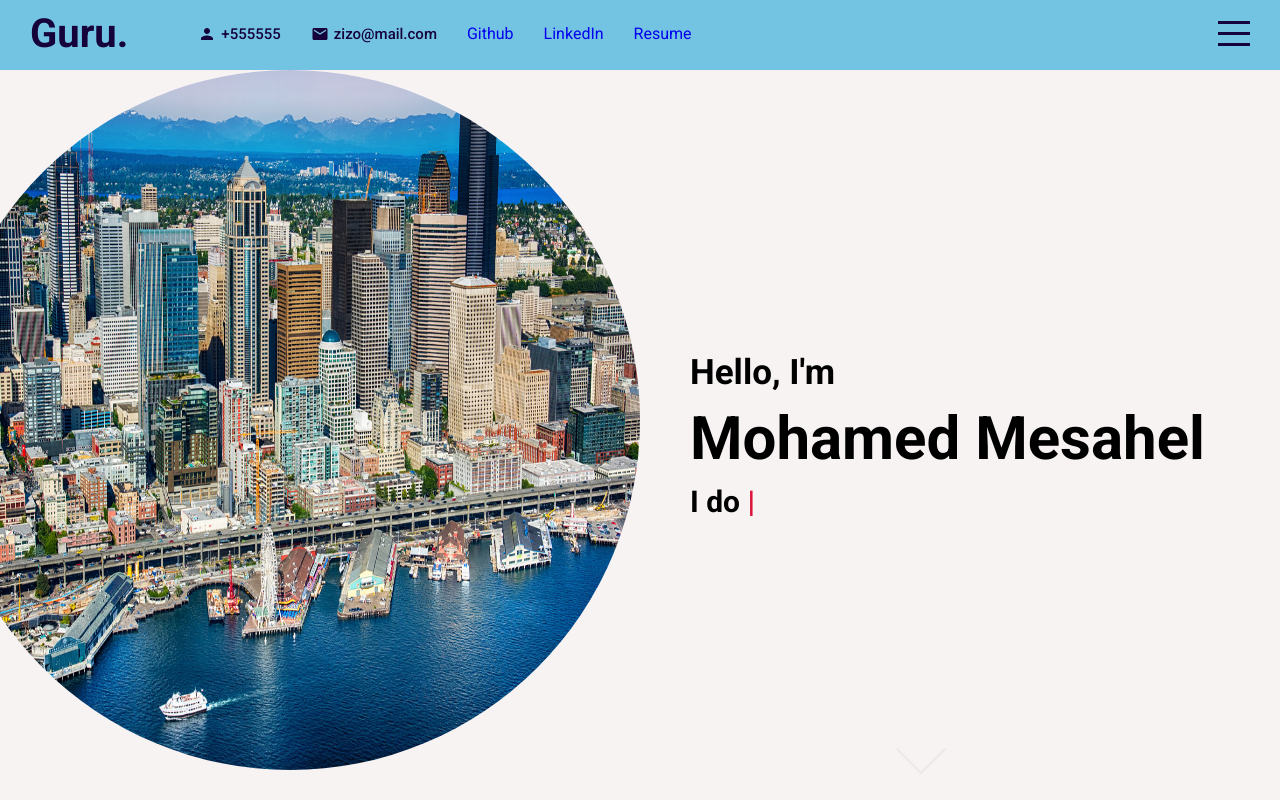
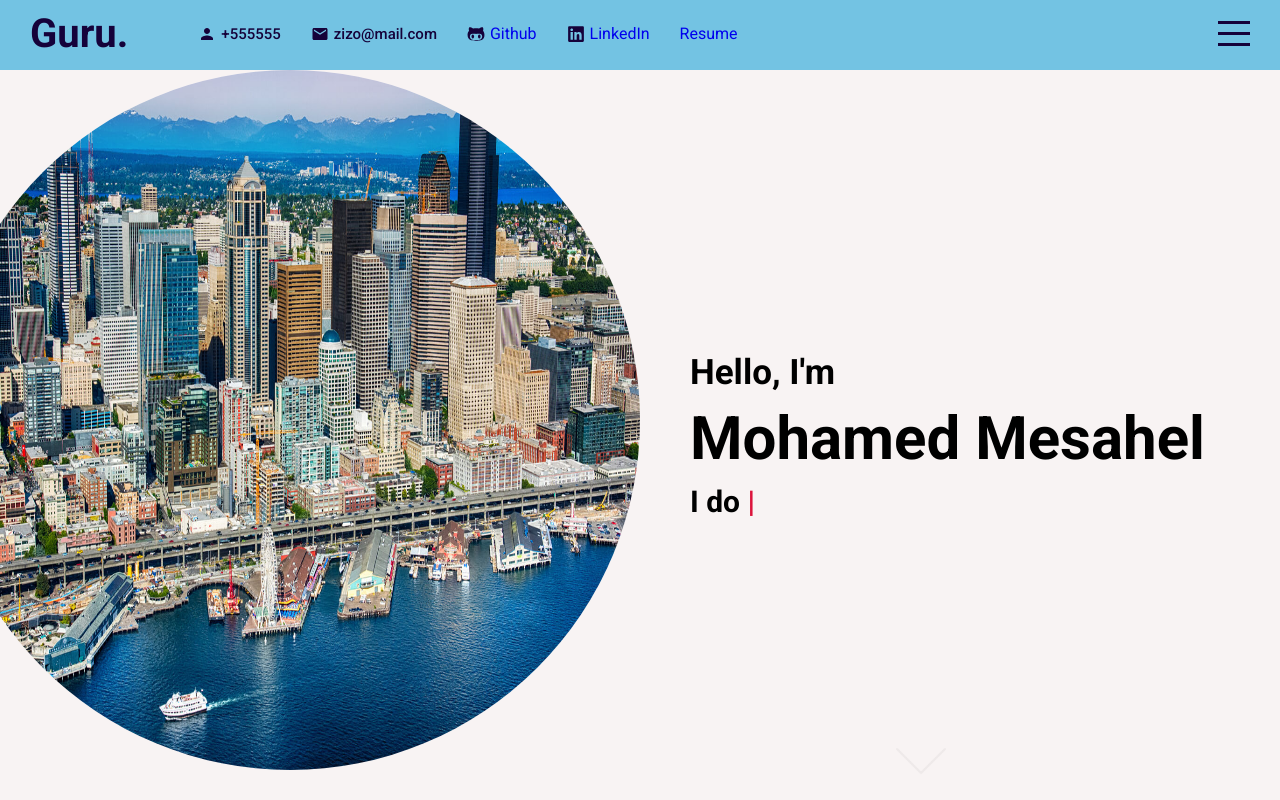
Before and after one commit to MohamedMesahel/React-Portfolio, a React (Create React App) app: page / in a window 1280 px wide. Built offline with nearby package versions, Linux system fonts and the light colour scheme.

Commit message:
adding icons

```diff
--- a/package.json
+++ b/package.json
@@ -14,6 +14,7 @@
     "node-sass": "^6.0.1",
     "react": "^17.0.2",
     "react-dom": "^17.0.2",
+    "react-icons": "^4.2.0",
     "react-scripts": "4.0.3",
     "web-vitals": "^1.1.2"
   },
--- a/src/components/topbar/Topbar.jsx
+++ b/src/components/topbar/Topbar.jsx
@@ -2,6 +2,9 @@
 // TODO: import icons files from material-ui icon liberary
 import "./topbar.scss";
 import { Person, Mail } from "@material-ui/icons";
+// import { FaGithubAlt } from 'react-icons/fa';
+import { FaGithubAlt } from "react-icons/fa";
+import { FaLinkedin } from "react-icons/fa";
 
 export default function Topbar({ menuOpen, setMenuOpen }) {
   return (
@@ -21,9 +24,11 @@ export default function Topbar({ menuOpen, setMenuOpen }) {
           </div>
         {/* Find an icon for github and linkdin */}
           <div className="itemContainer">
+            <FaGithubAlt className="icon" />
             <a className = "link" href="https://github.com/MohamedMesahel">Github</a>
           </div>
           <div  className="itemContainer">
+            <FaLinkedin className="icon" />
             <a className="link" href="https://www.linkedin.com/in/mohamed-mesahel-pmp-570a0423/">LinkedIn</a>
           </div>
           <div className="itemContainer">
```
Also changed, not shown: 1 other file (tests, documents, lock files or other folders).
